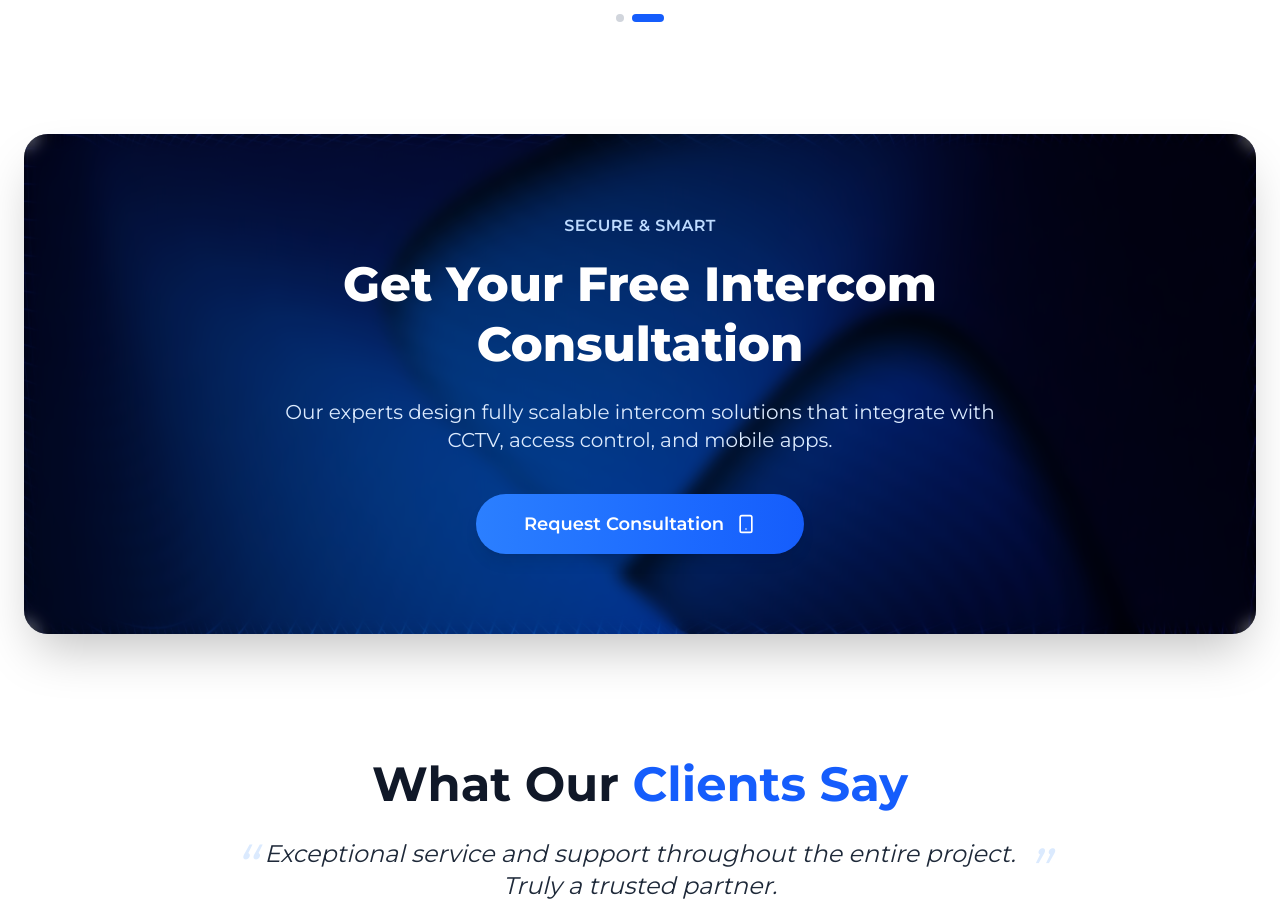
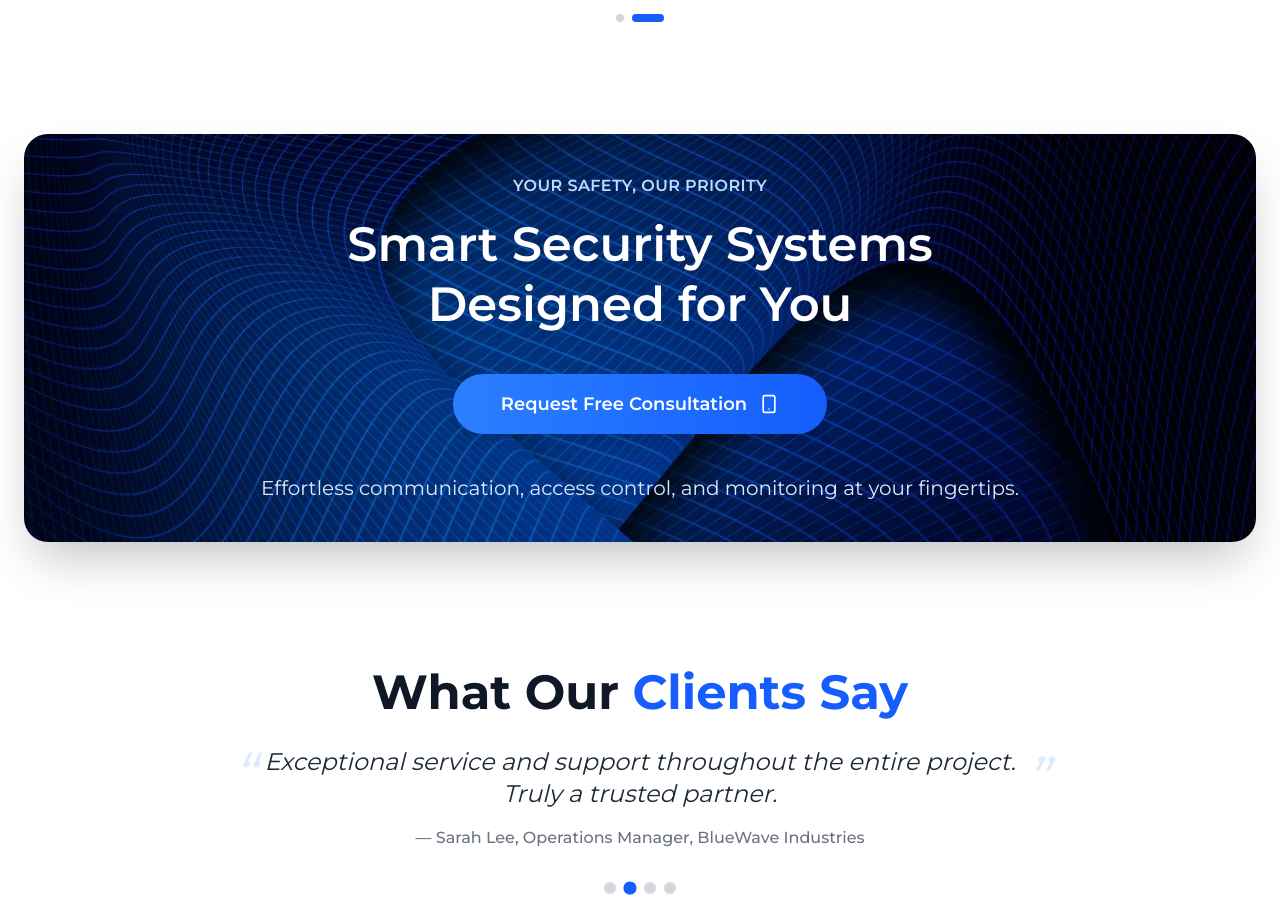
Before and after one commit to furqanlatif11/kinetic-network, a Next.js app: page / in a window 1280 px wide. Shown: the part 4060-4981 px from the top of the page. Built offline with nearby package versions, Linux system fonts and the light colour scheme.

Commit message:
Main CTA Added

```diff
--- a/src/app/(root)/_components/cta.tsx
+++ b/src/app/(root)/_components/cta.tsx
@@ -32,9 +32,9 @@ export default function MainCTA({
       }}
     >
       {/* Optional dark overlay for readability */}
-      <div className="absolute inset-0 bg-black/10 backdrop-blur-sm"></div>
+      <div className="absolute inset-0 bg-black/10 "></div>
 
-      <div className="relative max-w-4xl mx-auto px-8 py-20 text-center flex flex-col items-center justify-center">
+      <div className="relative max-w-4xl mx-auto px-8 py-10 text-center flex flex-col items-center justify-center">
         {/* Subtitle */}
         {subtitle && (
           <span className="text-sm md:text-base font-semibold tracking-wide text-blue-200 uppercase mb-4">
@@ -43,18 +43,9 @@ export default function MainCTA({
         )}
 
         {/* Title */}
-        <h2 className="text-3xl md:text-5xl font-extrabold text-white leading-tight mb-6">
+        <h2 className="text-3xl md:text-5xl font-semibold text-white leading-tight mb-10">
           {title}
         </h2>
-
-        {/* Description */}
-        {description && (
-          <p className="text-lg md:text-xl text-blue-100 mb-10 max-w-3xl">
-            {description}
-          </p>
-        )}
-
-        {/* CTA Button */}
         <Link
           href={buttonLink}
           className="inline-flex items-center gap-3 bg-gradient-to-r from-blue-500 to-blue-600 hover:from-blue-600 hover:to-blue-700 text-white px-12 py-4 rounded-full font-semibold text-lg shadow-lg transition-transform transform hover:scale-105"
@@ -62,6 +53,14 @@ export default function MainCTA({
           {buttonText}
           {buttonIcon && buttonIcon}
         </Link>
+        {/* Description */}
+        {description && (
+          <p className="text-lg md:text-xl text-blue-100 mt-10 max-w-3xl">
+            {description}
+          </p>
+        )}
+
+        {/* CTA Button */}
       </div>
     </section>
   );
--- a/src/app/(root)/page.tsx
+++ b/src/app/(root)/page.tsx
@@ -16,10 +16,10 @@ export default function Home() {
       <FeaturedServicesNew />
       <FeaturedServices />
       <MainCTA
-        subtitle="Secure & Smart"
-        title="Get Your Free Intercom Consultation"
-        description="Our experts design fully scalable intercom solutions that integrate with CCTV, access control, and mobile apps."
-        buttonText="Request Consultation"
+        subtitle="Your Safety, Our Priority"
+        title="Smart Security Systems Designed for You"
+        description="Effortless communication, access control, and monitoring at your fingertips."
+        buttonText="Request Free Consultation"
         buttonLink="/contact"
         buttonIcon={<Smartphone className="w-5 h-5" />}
         bgImage="/assets/images/mainCtaBg.webp"
```
